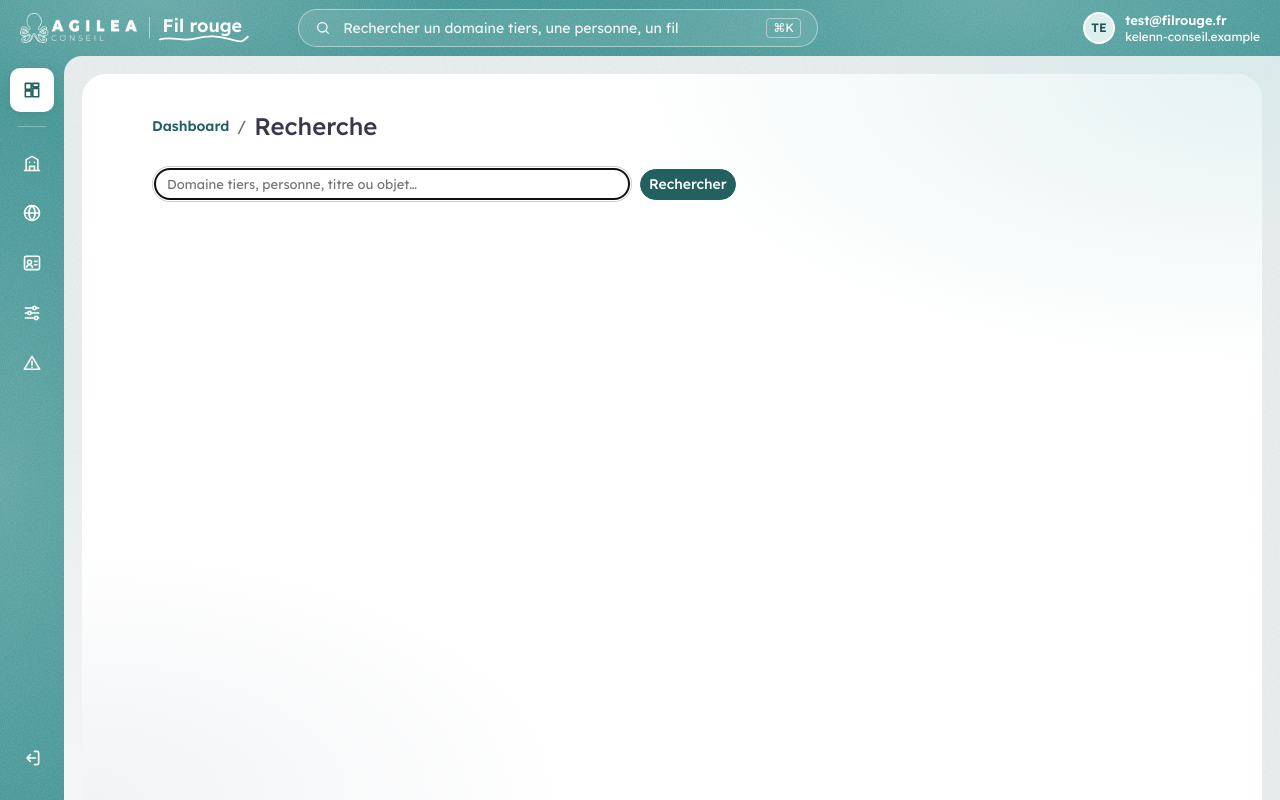
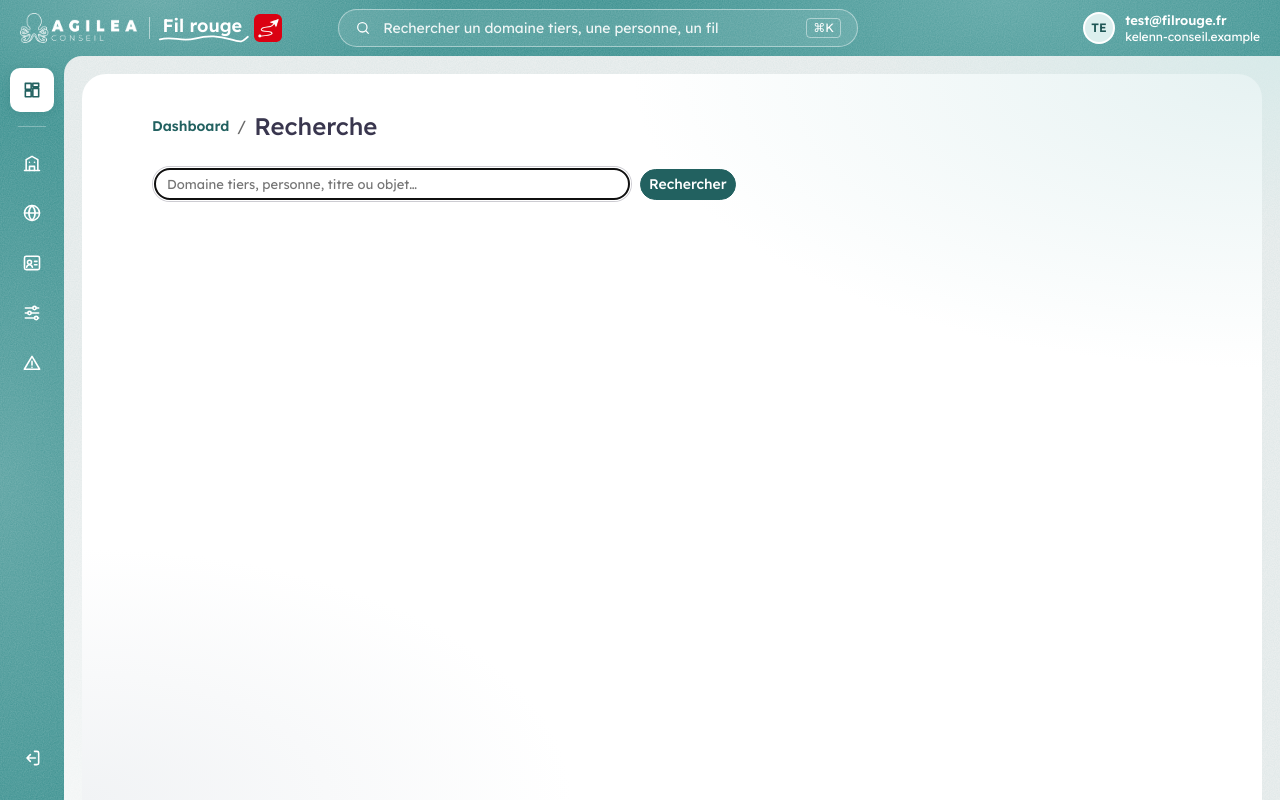
Before and after one commit to PaulineBoullet/fil_rouge, a Rails app: page /recherche in a window 1280 px wide. Run offline with Rails 7, Linux system fonts and the light colour scheme; a user stored in the database is signed in; data comes from the database, SQL or seed files in the repository; data that the repository does not hold is empty; style sheets or scripts are compiled from the project's sources; some libraries are stand-ins or nearby versions.

Commit message:
Favicon et logo de Fil rouge à droite du nom dans la barre du haut
Co-Authored-By: Claude Opus 5.5 <noreply@anthropic.com>
Claude-Session: https://claude.ai/code/session_016fmVn6uXBPjMEbzjs2zN5L

```diff
--- a/app/assets/stylesheets/components/_frame.scss
+++ b/app/assets/stylesheets/components/_frame.scss
@@ -51,6 +51,9 @@
   &:hover { color: #fff; text-decoration: none; }
 
   &__logo { display: block; height: 30px; width: auto; }
+
+  // Logo de Fil rouge, à droite du nom
+  &__mark { display: block; width: 28px; height: 28px; }
 
   &__sep { width: 1px; height: 22px; background: rgba(#fff, .5); }
 
--- a/app/views/layouts/application.html.erb
+++ b/app/views/layouts/application.html.erb
@@ -14,9 +14,9 @@
     <%# Enable PWA manifest for installable apps (make sure to enable in config/routes.rb too!) %>
     <%#= tag.link rel: "manifest", href: pwa_manifest_path(format: :json) %>
 
-    <link rel="icon" href="/icon.png" type="image/png">
-    <link rel="icon" href="/icon.svg" type="image/svg+xml">
-    <link rel="apple-touch-icon" href="/icon.png">
+    <link rel="icon" href="/favicon.ico" sizes="48x48">
+    <link rel="icon" href="/icon.png" type="image/png" sizes="512x512">
+    <link rel="apple-touch-icon" href="/apple-touch-icon.png">
 
     <%# Includes all stylesheet files in app/assets/stylesheets %>
     <%= stylesheet_link_tag "application", "data-turbo-track": "reload" %>
--- a/app/views/shared/_topbar.html.erb
+++ b/app/views/shared/_topbar.html.erb
@@ -8,6 +8,7 @@
         <path d="M1 5 C 14 1, 22 8, 36 4 S 60 1, 72 5 S 84 7, 89 2" fill="none" stroke="currentColor" stroke-width="2" stroke-linecap="round"></path>
       </svg>
     </span>
+    <%= image_tag "fil-rouge-logo.png", alt: "", class: "brand__mark" %>
   <% end %>
 
   <%= form_with url: search_path, method: :get, class: "topbar-search", role: "search",
```
Also changed, not shown: app/assets/images/fil-rouge-logo.png (added), public/apple-touch-icon.png (added), public/favicon.ico (added), public/icon.png, public/icon.svg (deleted).
